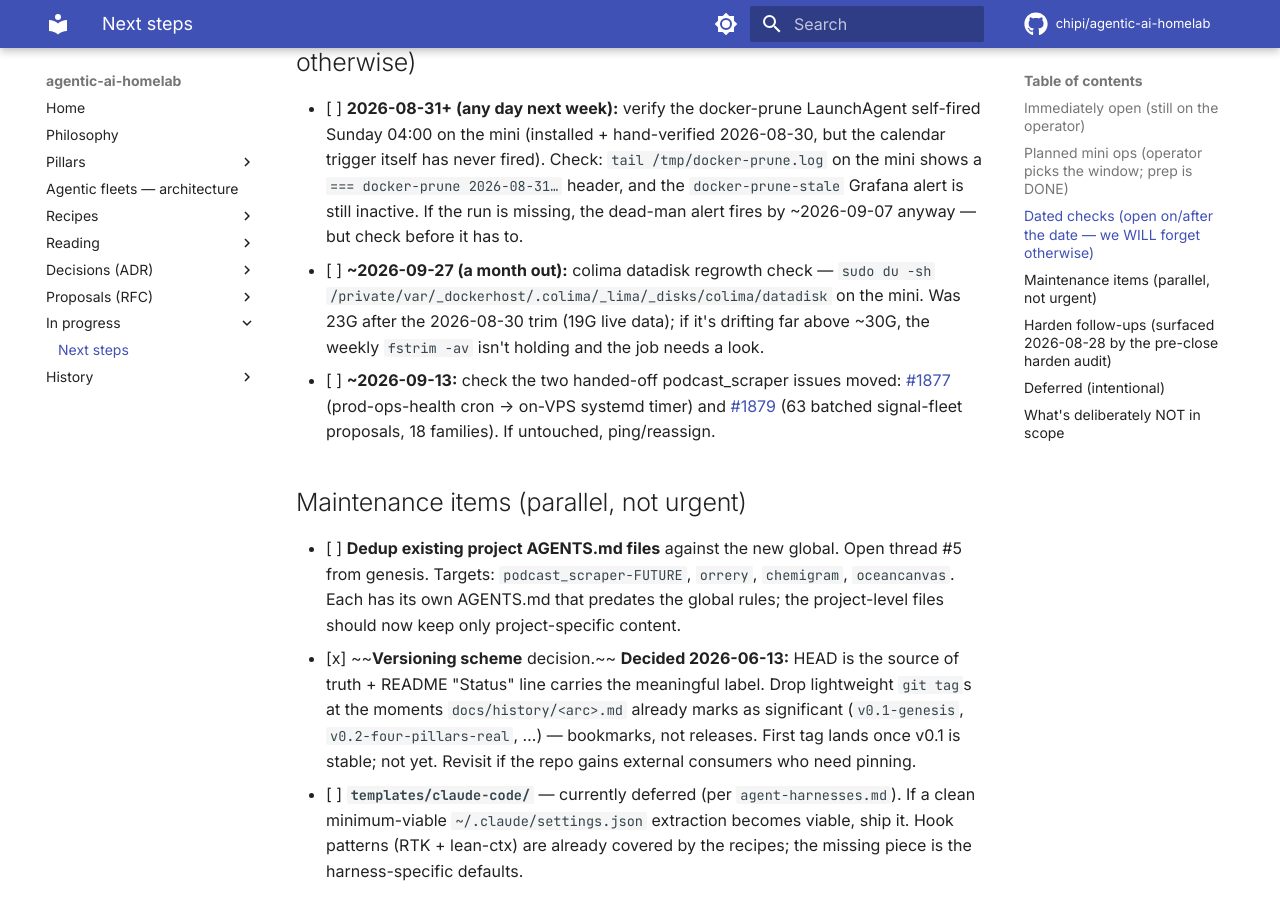
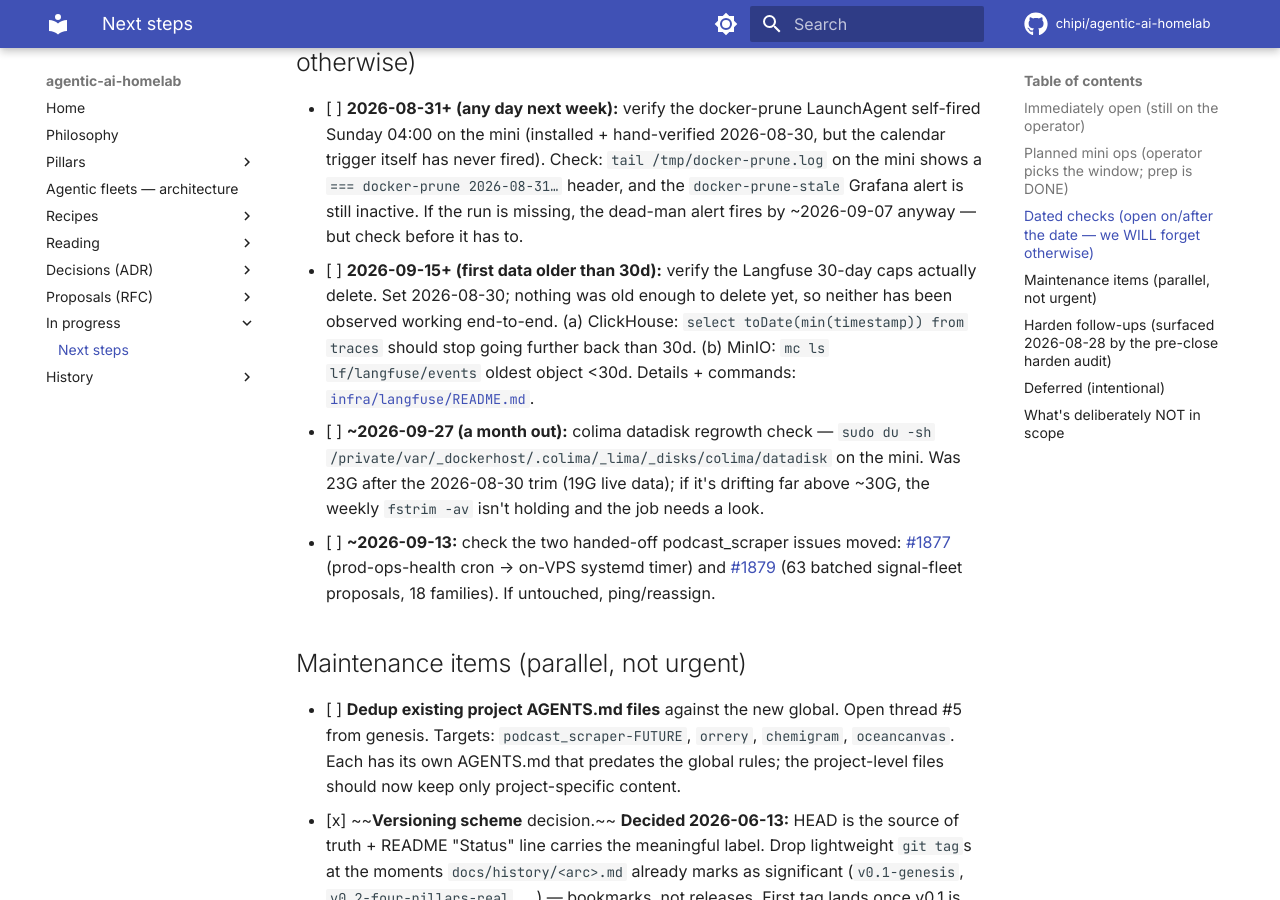
Before and after one commit to chipi/agentic-ai-homelab, an MkDocs documentation site: the page built from docs/wip/NEXT_STEPS.md, in a window 1280 px wide and 900 px high, scrolled down 1367 px. Built offline with MkDocs 1.6.1 and Material for MkDocs 9.7.7, drawn with Linux system fonts in a browser that asks for light colours; comment, search, counter and statistics services are not loaded.

Commit message:
docs(langfuse): 30-day retention policy + storage audit findings
Applied on the mini 2026-08-30 (runtime state, documented here so it can be
re-applied if the stack is rebuilt):
- projects.retention_days = 30 (Langfuse's own Data Retention job; verified the
  worker runs it daily: "Executing Data Retention Job")
- MinIO lifecycle rule: expire events/ after 30 days
- ClickHouse self-telemetry disabled (in git, clickhouse-lowcpu.xml)

Audit correction: the growth I had attributed to Langfuse was 91% ClickHouse's
own untTL'd debug logs (trace_log 1.10G/36M rows, text_log 955M/21M rows) vs
278 MiB of real trace data. ClickHouse volume 3.69GB -> 442MB, log volume
632MB -> 30KB, fstrim returned 37.5 GiB to the host (160 -> 170 GiB free).

NEXT_STEPS: dated check 2026-09-15 to verify both caps actually delete, since
no data is old enough yet to observe it.

Co-Authored-By: Claude Fable 5 <noreply@anthropic.com>
Claude-Session: https://claude.ai/code/session_01EyK9DzX6ST1DXef849vqAx

```diff
--- a/docs/wip/NEXT_STEPS.md
+++ b/docs/wip/NEXT_STEPS.md
@@ -57,6 +57,12 @@ drafted, but they haven't been run for real yet.
       2026-08-31…` header, and the `docker-prune-stale` Grafana alert is still
       inactive. If the run is missing, the dead-man alert fires by ~2026-09-07
       anyway — but check before it has to.
+- [ ] **2026-09-15+ (first data older than 30d):** verify the Langfuse 30-day
+      caps actually delete. Set 2026-08-30; nothing was old enough to delete yet,
+      so neither has been observed working end-to-end.
+      (a) ClickHouse: `select toDate(min(timestamp)) from traces` should stop
+      going further back than 30d. (b) MinIO: `mc ls lf/langfuse/events` oldest
+      object <30d. Details + commands: [`infra/langfuse/README.md`](../../infra/langfuse/README.md).
 - [ ] **~2026-09-27 (a month out):** colima datadisk regrowth check —
       `sudo du -sh /private/var/_dockerhost/.colima/_lima/_disks/colima/datadisk`
       on the mini. Was 23G after the 2026-08-30 trim (19G live data); if it's
```
Also changed, not shown: infra/langfuse/README.md (+24 -0 lines).
